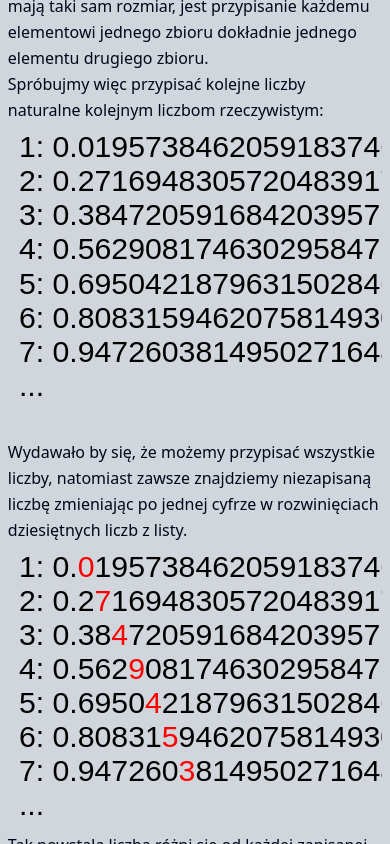
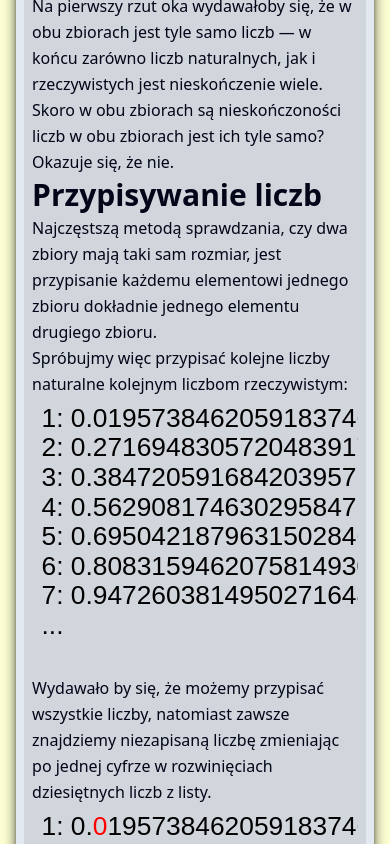
Before and after one commit to dulakgg/mathlox, a React (Vite) app: page /paradoksy in a window 390 px wide. Shown: the part 2280-3124 px from the top of the page. Built offline with nearby package versions, Linux system fonts and the light colour scheme; no server answers.

Commit message:
fix resize stuff

```diff
--- a/src/components/paradoksy/paradoks_coastline.tsx
+++ b/src/components/paradoksy/paradoks_coastline.tsx
@@ -148,7 +148,7 @@ export default function Paradoks_coastline() {
                 height={canvasSize.height}
                 role="img"
                 aria-label="Animacja przybliżania obwodu koła wielokątami"
-                className="block mx-auto"
+                className="block mx-auto w-[1/2] max-w-lg aspect-square"
                 style={{display: "block", marginTop: "10px"}}
             />
         </CARD>
--- a/src/components/paradoksy/paradoks_galileo.tsx
+++ b/src/components/paradoksy/paradoks_galileo.tsx
@@ -24,7 +24,7 @@ export default function Paradoks_galileo() {
 
                 Galileusz wskazał, że możemy stworzyć doskonałą parę:<br />
                 każdej liczbie naturalnej odpowiada dokładnie jeden jej kwadrat:<br />
-                <img className="w-full md:w-[50%]" style={{ display: "block", margin: "0 auto" }} src={GalileoVector} alt="Odwzorowanie 1:1 liczb i ich kwadratów" />
+                <img className="w-full md:w-[50%] max-w-lg" style={{ display: "block", margin: "0 auto" }} src={GalileoVector} alt="Odwzorowanie 1:1 liczb i ich kwadratów" />
 
                 Jeśli między dwoma zbiorami da się stworzyć taką jednoznaczną parę (odpowiedniość 1:1), to w pewnym sensie mają tyle samo elementów.<br /><br />
 
--- a/src/components/paradoksy/paradoks_liczby.tsx
+++ b/src/components/paradoksy/paradoks_liczby.tsx
@@ -23,11 +23,11 @@ export default function Paradoks_liczby() {
                 elementu drugiego zbioru.<br />
 
                 Spróbujmy więc przypisać kolejne liczby naturalne kolejnym liczbom rzeczywistym:
-                <img className="w-full md:w-[50%]" style={{ display: "block", margin: "0 auto" }} src={Liczby1Vector} alt="Kolejno przypisane liczby całkowite do rzeczywistych" />
+                <img className="w-full md:w-[50%] max-w-lg" style={{ display: "block", margin: "0 auto" }} src={Liczby1Vector} alt="Kolejno przypisane liczby całkowite do rzeczywistych" />
                 <br />
                 Wydawało by się, że możemy przypisać wszystkie liczby,
                 natomiast zawsze znajdziemy niezapisaną liczbę zmieniając po jednej cyfrze w rozwinięciach dziesiętnych liczb z listy.
-                <img className="w-full md:w-[50%]" style={{ display: "block", margin: "0 auto" }} src={Liczby2Vector} alt="Kolejno przypisane liczby całkowite do rzeczywistych + oznaczenie" />
+                <img className="w-full md:w-[50%] max-w-lg" style={{ display: "block", margin: "0 auto" }} src={Liczby2Vector} alt="Kolejno przypisane liczby całkowite do rzeczywistych + oznaczenie" />
                 Tak powstała liczba różni się od każdej zapisanej co najmniej jedną cyfrą,
                 więc nie znajduje się na liście.
                 Oznacza to, że nie da się wypisać wszystkich liczb rzeczywistych w ten sposób..
--- a/src/components/ui/format_tags.tsx
+++ b/src/components/ui/format_tags.tsx
@@ -25,5 +25,5 @@ export const SECTION_TEXT = ({ children, className = "" }: TitleProps) => (
 );
 
 export const CARD = ({ children, className = "" }: CardProps) => (
-    <section className={`w-full md:w-3/4 p-[2%] rounded-4xl shadow-xl flex flex-col gap-0.5 border-t-8 border-b-8 md:border-8 md:border-gray-200 bg-gray-300 shadow-black mx-auto mt-10 mb-10 ${className}`}>{children}</section>
+    <section className={`w-11/12 md:w-3/4 p-[2%] rounded-4xl shadow-lg flex flex-col gap-0.5 border-t-8 border-b-8 border-8 md:border-gray-200 bg-gray-300 shadow-black mx-auto mt-10 mb-10 ${className}`}>{children}</section>
 );
```
Also changed, not shown: 1 other file (tests, documents, lock files or other folders).
